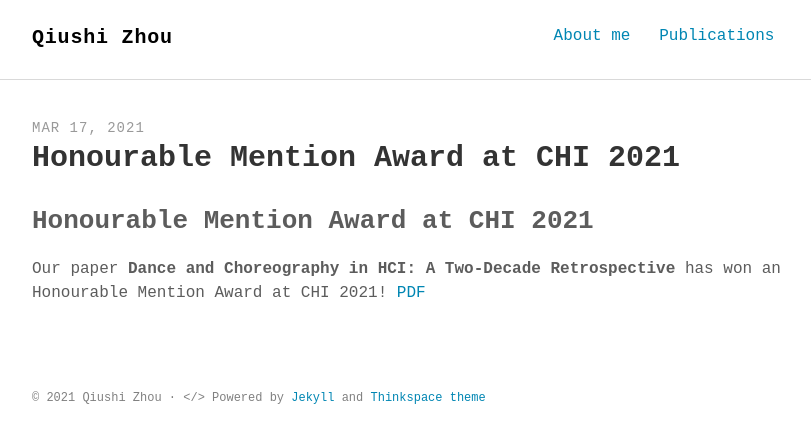
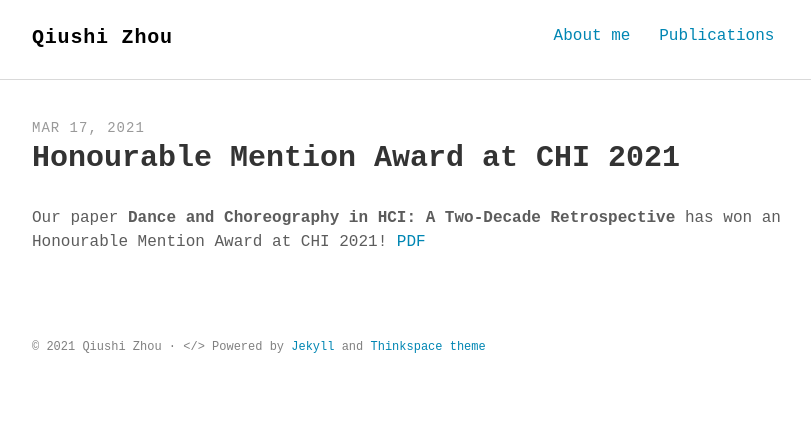
Before and after one commit to qiushi-zhou/qiushi-zhou.github.io, a Jekyll site: the page built from _posts/2021-03-17-honourable-mention-at-chi-2021.md, in a window 1280 px wide. Shown: the top 443 px of the page, without its empty margins (232-1043 px from the left). Built offline with Jekyll 4.4.1, drawn with Linux system fonts in a browser that asks for light colours; some web fonts are replaced.

Commit message:
Update 2021-03-17-honourable-mention-at-chi-2021.md

```diff
--- a/_posts/2021-03-17-honourable-mention-at-chi-2021.md
+++ b/_posts/2021-03-17-honourable-mention-at-chi-2021.md
@@ -3,9 +3,7 @@ layout: post
 title: "Honourable Mention Award at CHI 2021"
 comments: false
 description: "Our paper **Dance and Choreography in HCI: A Two-Decade Retrospective** has won an Honourable Mention Award at CHI 2021!"
-keywords: "markdown, typography components, dummy content"
+keywords: ""
 ---
 
-## Honourable Mention Award at CHI 2021
-
 Our paper **Dance and Choreography in HCI: A Two-Decade Retrospective** has won an Honourable Mention Award at CHI 2021! <a href="https://qiushi-zhou.github.io/PDF/CHI-2021-dance.pdf">PDF</a>
```
